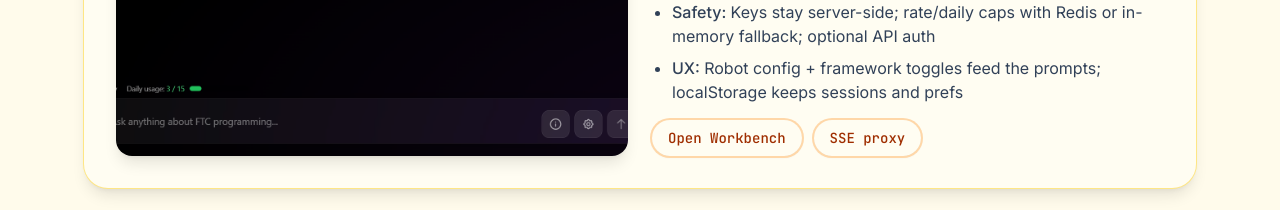
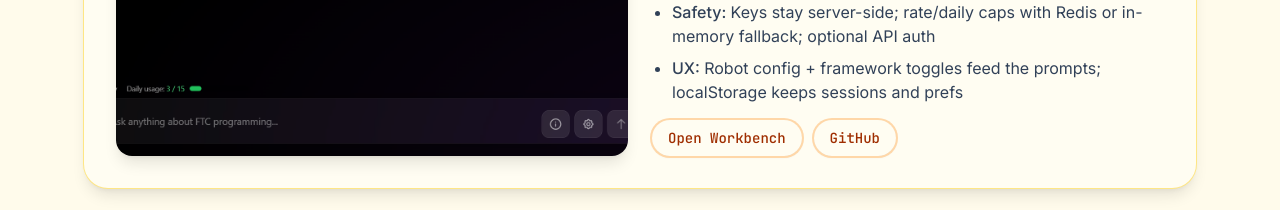
Before and after one commit to Vedant0667/personal-project, a Next.js app: page / in a window 1280 px wide. Shown: the part 5120-5330 px from the top of the page. Built offline with nearby package versions, Linux system fonts and the light colour scheme.

Commit message:
updatged links

```diff
--- a/src/data/projects.ts
+++ b/src/data/projects.ts
@@ -92,8 +92,8 @@ export const projects: ProjectProps[] = [
       { strong: "UX", text: "Robot config + framework toggles feed the prompts; localStorage keeps sessions and prefs" },
     ],
     links: [
-      { href: "/workbench", label: "Open Workbench" },
-      { href: "/api/ai", label: "SSE proxy" },
+      { href: "https://ai-ftc.vercel.app/workbench", label: "Open Workbench" },
+      { href: "https://github.com/Vedant0667/AI_FTC", label: "GitHub" },
     ],
   },
   {
```
